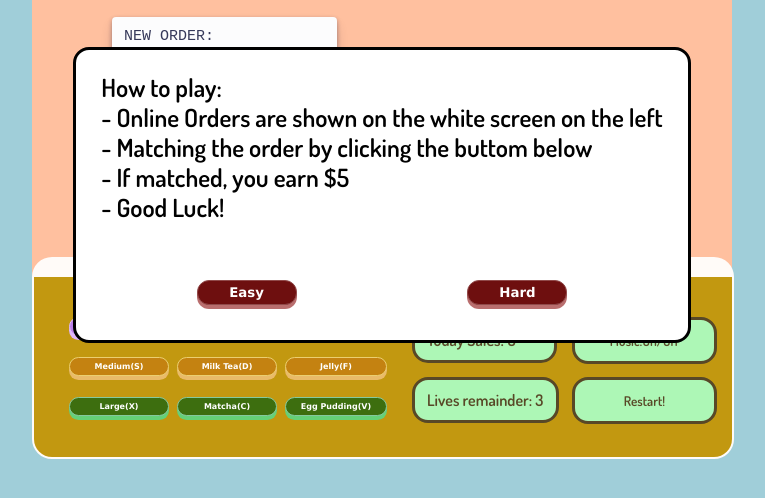
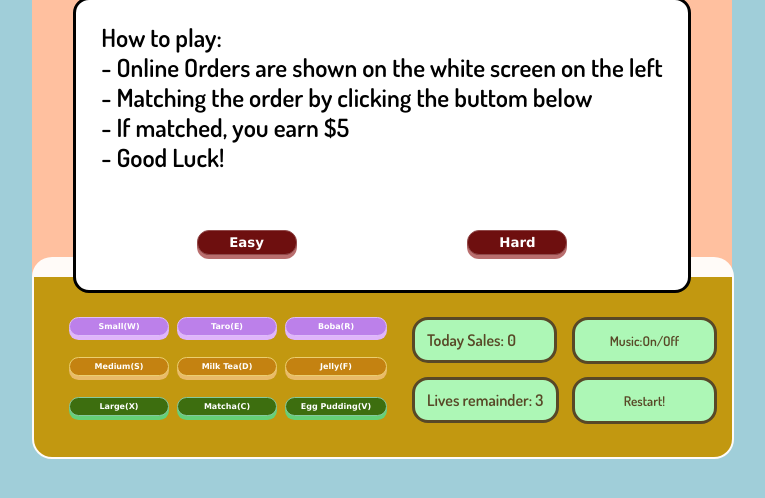
Before and after one commit to KayiLeung/Aa_Boba, a website built with webpack: page index.html in a window 1280 px wide. Both pictures are taken after a click on the button "Restart!". Shown: the part 148-646 px from the top of the page, without its empty margins (258-1023 px from the left). Built offline with nearby package versions, Linux system fonts and the light colour scheme; a web font is replaced by a local one.

Commit message:
minor fix

```diff
--- a/src/index.js
+++ b/src/index.js
@@ -31,7 +31,8 @@ advanceGameStart.addEventListener('click', function(e) {
 })
 
 restart.addEventListener('click', function(e){
-    g.start();
+    dialog.open = 'true';
+    // g.start();
 })
 
 main.addEventListener('click', function(e) {
--- a/src/new_styles/message.scss
+++ b/src/new_styles/message.scss
@@ -9,7 +9,7 @@
     display: flex;
     flex-direction: column;
     border-radius: 1pc;
-    margin-top: 180px;
+    margin-top: 100px;
         padding: 20px 50px;
     #message {
         padding: 10px;
--- a/src/styles/dialog.css
+++ b/src/styles/dialog.css
@@ -5,7 +5,7 @@
 @import url('https://fonts.googleapis.com/css2?family=Dosis:wght@600&display=swap');
 /* // font-family: 'Dosis', sans-serif; */
 #sth{
-    margin-top: 50px;
+    /* margin-top: 50px; */
     color : black;
     background-color: white;
     /* background-color: #d1cfe2; */
```
Also changed, not shown: dist/main.css, dist/main.js.
